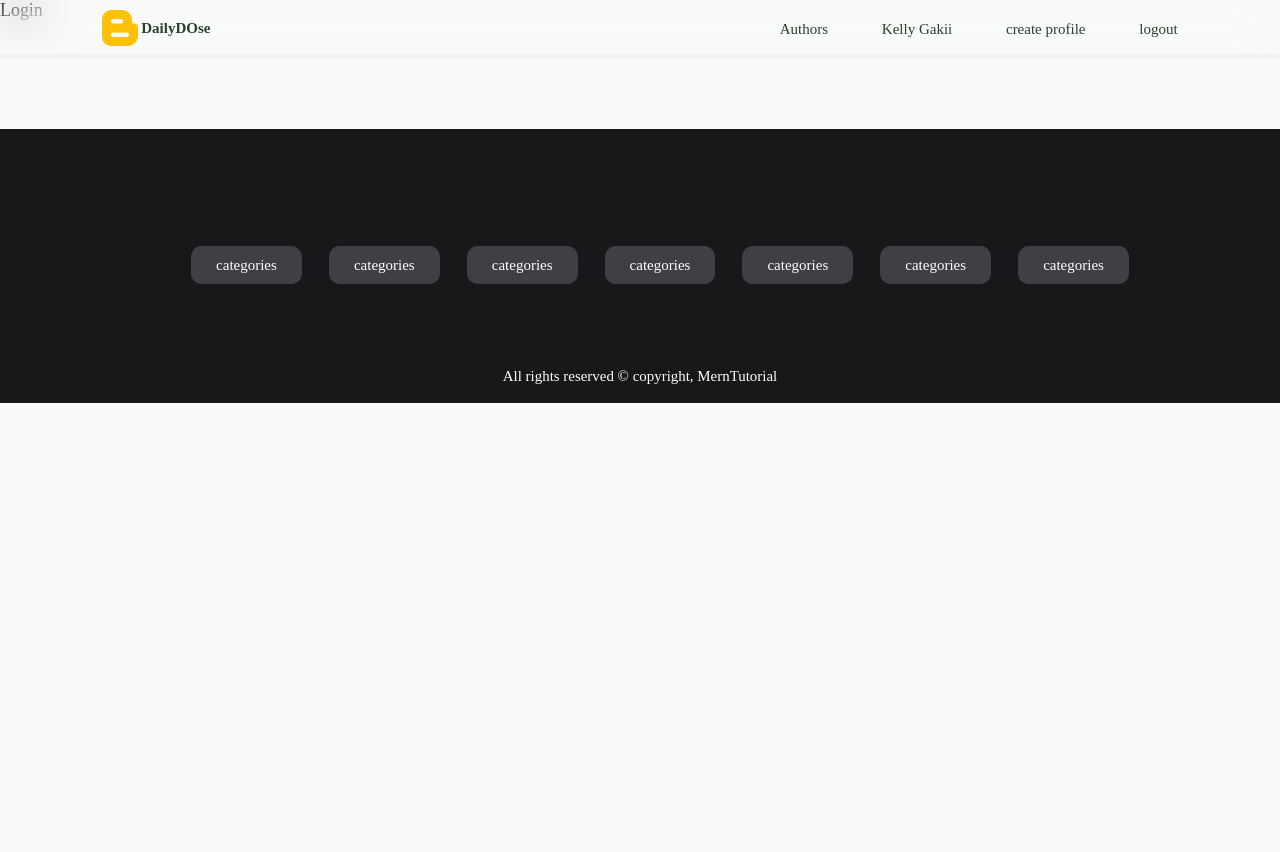
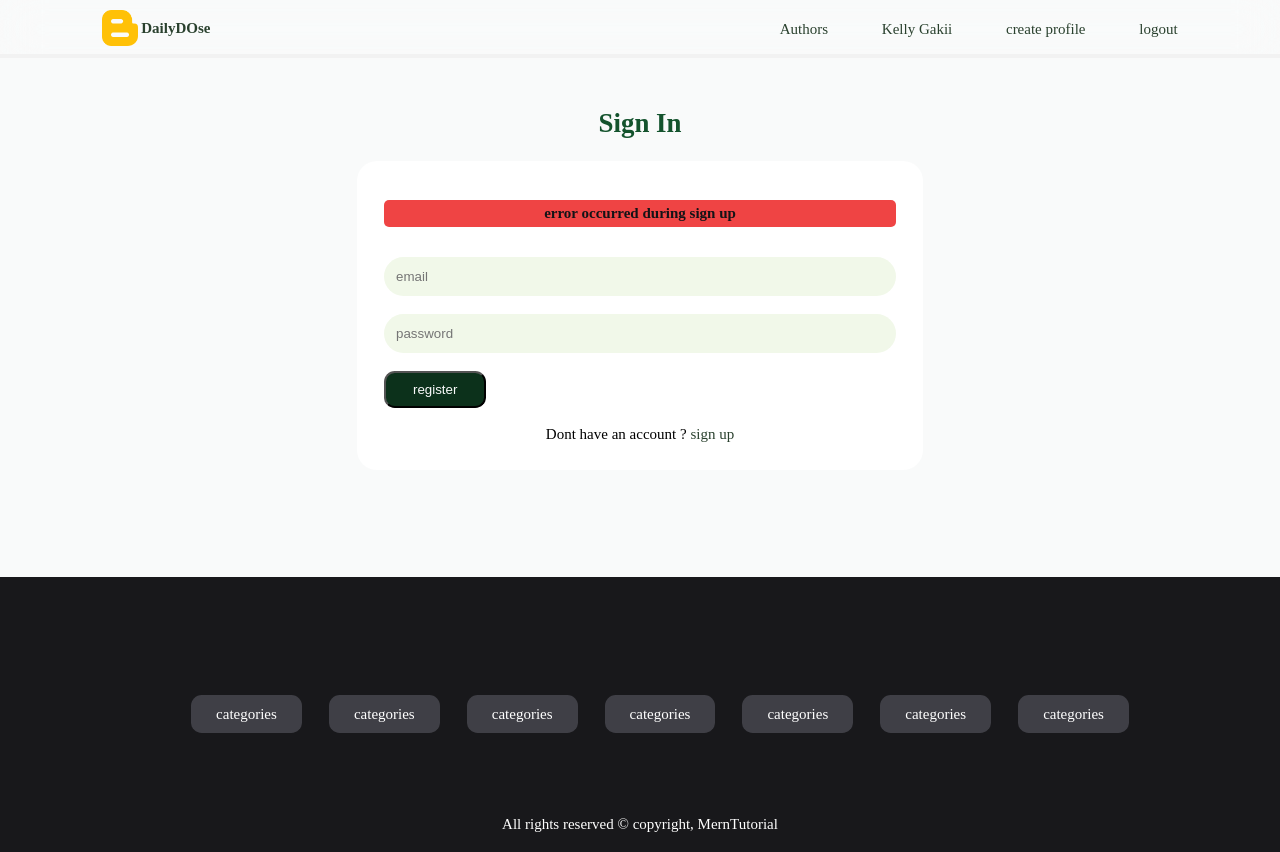
Before and after one commit to Nandiehakuna/BlogSite, a React (Create React App) app: page /login in a window 1280 px wide. Before the commit the page ends 800 px from the top, so only its background shows below. Built offline with nearby package versions, Linux system fonts and the light colour scheme.

Commit message:
login and register feature complete

```diff
--- a/src/index.css
+++ b/src/index.css
@@ -393,15 +393,15 @@ p{
 }
 
 .btn-primary{
-  background-color: var(--sl-color-primary-500);
+  background-color: var(--sl-color-green-950);
   color: var(--white-color1000);
-  padding: 1rem;
+  padding: 0.5rem;
   border-radius: var(--radius-2);
 }
 
 .btn-primary:hover{
   color: var(--white-color);
-  background-color: var(--sl-color-gray-400);
+  /* background-color: var(--sl-color-gray-400); */
 }
 
 .btn-category{
@@ -700,3 +700,62 @@ footer{
   /* margin: 0 20px; */
   border-radius: 20px;
 }
+
+
+/* REGISTER PAGE STYLES  */
+
+.register{
+  width:100% ;
+
+
+
+
+}
+
+.register h2, .login h2{
+  text-align: center;
+  color: var(--sl-color-green-900);
+  text-transform: capitalize;
+}
+
+.register-container, .login-container{
+  display: flex;
+  flex-direction: column;
+  gap: 1em;
+  width: 40%;
+  margin-inline: auto;
+  background-color: var(--white-color);
+  padding: 1.5em;
+  border-radius:20px;
+  height: fit-content;
+}
+
+.register-container h1, .login h1{
+  background-color: var(--sl-color-red-500);
+  padding: 5px;
+  border-radius: 5px;
+  text-align: center;
+
+}
+
+.register-container button, .login-container button{
+  width: 20%;
+  cursor: pointer;
+
+
+}
+
+
+input{
+  border: none;
+  padding: 12px;
+  border-radius: 20px;
+  background-color:var(--light-green-50);
+
+}
+
+
+small{
+  text-align: center;
+  font-size: 15px;
+}
--- a/src/pages/Login.jsx
+++ b/src/pages/Login.jsx
@@ -1,8 +1,42 @@
-import React from 'react'
+import React, {  useState } from 'react'
+import { Link } from 'react-router-dom'
 
 const Login = () => {
+
+  const [userData, setUserData]= useState([
+    {
+      name:'',
+      email:'',
+      password:'',
+      paswword2:''
+
+    }
+  ])
+
+ const inputChangeHandler = (e)=>{
+  setUserData(prevstate =>{
+   return  {...prevstate, [e.target.name]:e.target.value}
+  })
+
+ }
+
   return (
-    <div>Login</div>
+    <section className='login'>
+      <h2>sign in</h2>
+      <form action="post" className='login-container '>
+        <h1>error occurred during sign up</h1>
+
+        <input type="email" name='email' value={userData.email} onChange={inputChangeHandler} placeholder='email ' />
+        <input type="password" name='password' value={userData.password} onChange={inputChangeHandler } placeholder='password ' />
+
+       <button type='submit ' className='btn-primary'>register</button>
+       <small>Dont have an account  ? <Link to='/login'>sign up </Link></small>
+
+
+      </form>
+
+    </section>
+
   )
 }
 
--- a/src/pages/Register.jsx
+++ b/src/pages/Register.jsx
@@ -1,8 +1,9 @@
-import React, { useEffect } from 'react'
+import React, {  useState } from 'react'
+import { Link } from 'react-router-dom'
 
 const Register = () => {
 
-  const [userData, setUserData]= useEffect([
+  const [userData, setUserData]= useState([
     {
       name:'',
       email:'',
@@ -12,10 +13,25 @@ const Register = () => {
     }
   ])
 
+ const inputChangeHandler = (e)=>{
+  setUserData(prevstate =>{
+   return  {...prevstate, [e.target.name]:e.target.value}
+  })
+
+ }
+
   return (
     <section className='register'>
+      <h2>sign up</h2>
       <form action="post" className='register-container '>
-        <input type="text" name='name' value={userData.name} onChange={handleOnChange} placeholder='enter name ' />
+        <h1>error occurred during sign up</h1>
+        <input type="text" name='name' value={userData.name} onChange={inputChangeHandler} placeholder='Full Name  ' />
+        <input type="email" name='email' value={userData.email} onChange={inputChangeHandler} placeholder='email ' />
+        <input type="password" name='password' value={userData.password} onChange={inputChangeHandler } placeholder='password ' />
+        <input type="password" name='password2' value={userData.paswword2} onChange={inputChangeHandler } placeholder='comfirm password  ' />
+       <button type='submit ' className='btn-primary'>register</button>
+       <small>Already have an account ? <Link to='/login'>sign in </Link></small>
+
 
       </form>
 
```
